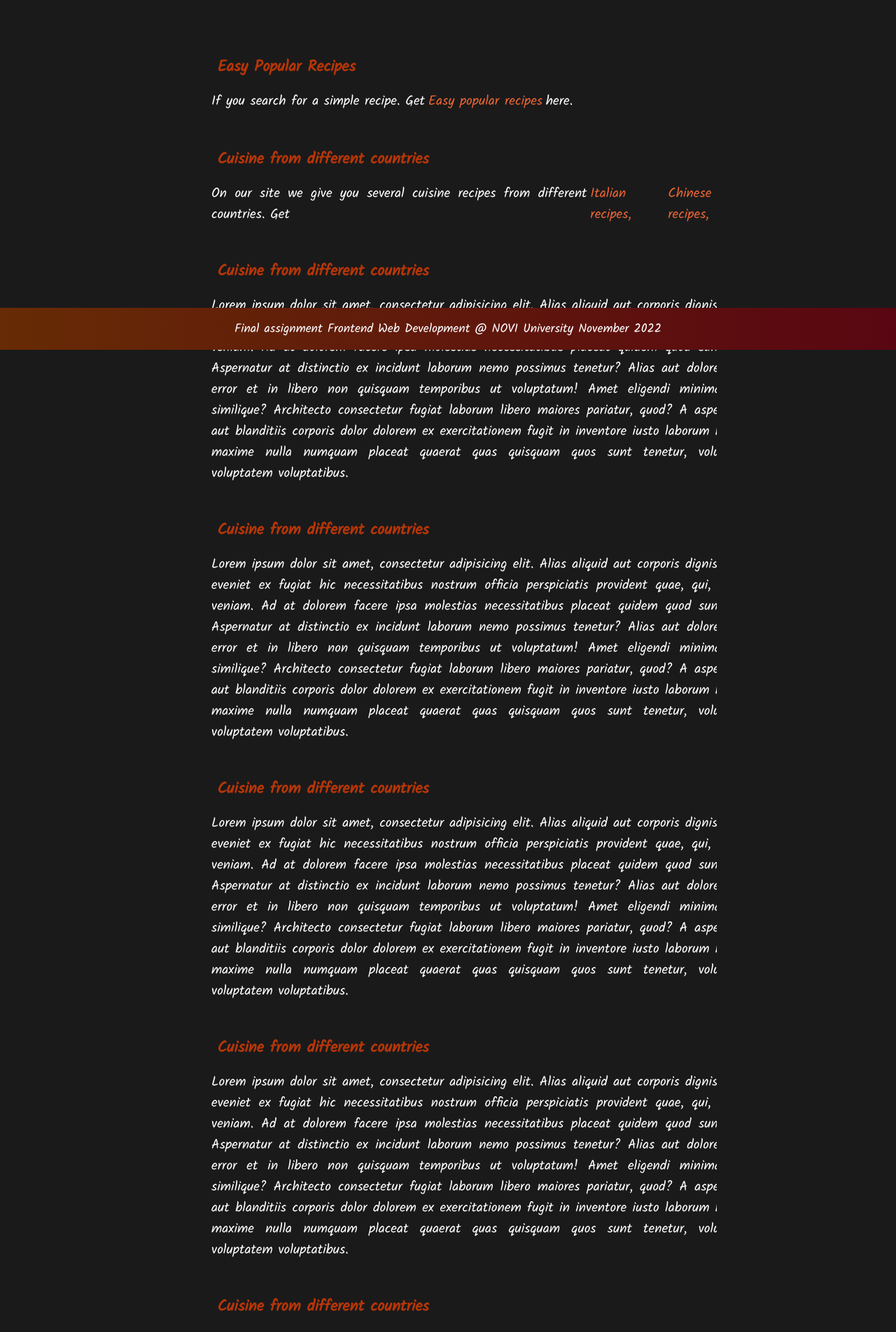
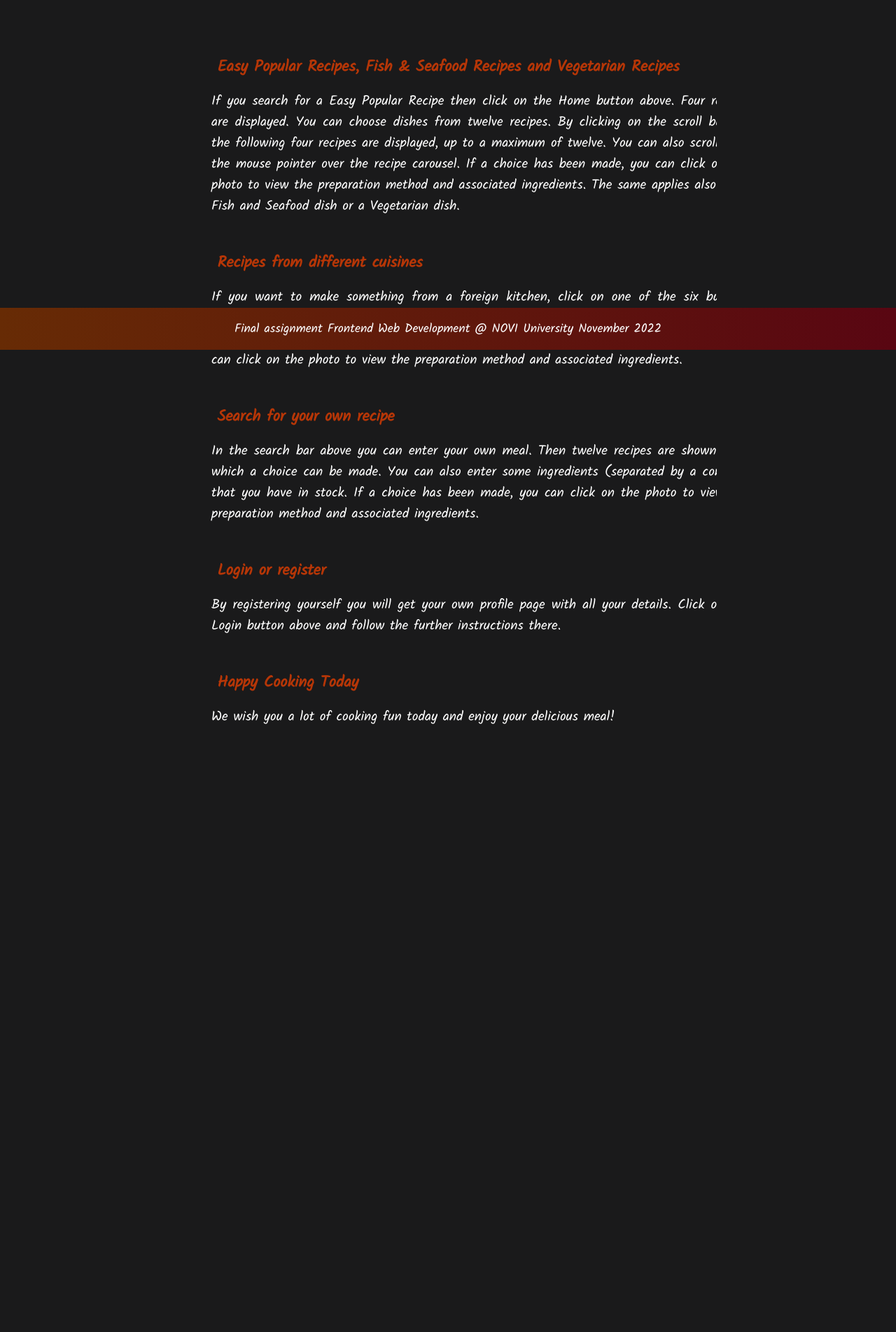
Before and after one commit to Peter070757/happy-cooking-today, a React (Create React App) app: page /About in a window 1280 px wide. Shown: the part 300-2204 px from the top of the page at 70% size. After the commit the page ends 1380 px from the top, so only its background shows below. Built offline with nearby package versions, Linux system fonts and the light colour scheme.

Commit message:
Add about file via upload

```diff
--- a/src/components/About/About.jsx
+++ b/src/components/About/About.jsx
@@ -1,65 +1,62 @@
 import React from 'react';
 import StyledCard from "./CardAbout/CardAbout";
-import {Link} from "react-router-dom";
+
+//import {Link} from "react-router-dom";
 
 function About() {
     return (
         <>
             <StyledCard>
-                <h4>Easy Popular Recipes</h4>
+                <h4>Easy Popular Recipes, Fish & Seafood Recipes and Vegetarian Recipes</h4>
             </StyledCard>
             <StyledCard>
-                <p>If you search for a simple recipe. Get <Link className='navLink' to="/">Easy popular recipes</Link>here.</p>
+                <p>If you search for a Easy Popular Recipe then click on the Home button above. Four recipes are
+                    displayed. You can choose dishes from twelve recipes. By clicking on the scroll button, the
+                    following four recipes are displayed, up to a maximum of twelve. You can also scroll with the mouse
+                    pointer over the recipe carousel. If a choice has been made, you can click on the photo to view the
+                    preparation
+                    method and associated ingredients. The same applies also for a Fish and Seafood dish or a Vegetarian
+                    dish.
+                </p>
             </StyledCard>
-
             <StyledCard>
-                <h4>Cuisine from different countries</h4>
+                <h4>Recipes from different cuisines</h4>
             </StyledCard>
             <StyledCard>
                 <p>
-                    On our site we give you several cuisine recipes from different countries. Get
-                    <Link className='navLink' to="/cuisine/italian">Italian recipes,</Link>
-                    <Link className='navLink' to="/cuisine/chinese"> Chinese recipes,</Link>
+                    If you want to make something from a foreign kitchen, click on one of the six buttons above. You can
+                    choose dishes from Spain, France, Italy, India, Thailand or China. Twelve recipes are then
+                    displayed. You can make a choice from this. If a choice has been made, you can click on the photo to
+                    view the preparation method and associated ingredients.
                 </p>
             </StyledCard>
             <StyledCard>
-                <h4>Cuisine from different countries</h4>
+                <h4>Search for your own recipe</h4>
             </StyledCard>
             <StyledCard>
                 <p>
-                 Lorem ipsum dolor sit amet, consectetur adipisicing elit. Alias aliquid aut corporis dignissimos eveniet ex fugiat hic necessitatibus nostrum officia perspiciatis provident quae, qui, ullam veniam. Ad at dolorem facere ipsa molestias necessitatibus placeat quidem quod sunt vel. Aspernatur at distinctio ex incidunt laborum nemo possimus tenetur? Alias aut doloremque error et in libero non quisquam temporibus ut voluptatum! Amet eligendi minima sed similique? Architecto consectetur fugiat laborum libero maiores pariatur, quod? A asperiores aut blanditiis corporis dolor dolorem ex exercitationem fugit in inventore iusto laborum magni maxime nulla numquam placeat quaerat quas quisquam quos sunt tenetur, voluptate voluptatem voluptatibus.
+                    In the search bar above you can enter your own meal. Then twelve recipes are shown from which a
+                    choice
+                    can be made. You can also enter some ingredients (separated by a comma) that you have in stock.
+                    If a choice has been made, you can click on the photo to view the preparation method and associated
+                    ingredients.
                 </p>
             </StyledCard>
             <StyledCard>
-                <h4>Cuisine from different countries</h4>
+                <h4>Login or register</h4>
             </StyledCard>
             <StyledCard>
                 <p>
-                    Lorem ipsum dolor sit amet, consectetur adipisicing elit. Alias aliquid aut corporis dignissimos eveniet ex fugiat hic necessitatibus nostrum officia perspiciatis provident quae, qui, ullam veniam. Ad at dolorem facere ipsa molestias necessitatibus placeat quidem quod sunt vel. Aspernatur at distinctio ex incidunt laborum nemo possimus tenetur? Alias aut doloremque error et in libero non quisquam temporibus ut voluptatum! Amet eligendi minima sed similique? Architecto consectetur fugiat laborum libero maiores pariatur, quod? A asperiores aut blanditiis corporis dolor dolorem ex exercitationem fugit in inventore iusto laborum magni maxime nulla numquam placeat quaerat quas quisquam quos sunt tenetur, voluptate voluptatem voluptatibus.
+                    By registering yourself you will get your own profile page with all your details. Click on the Login
+                    button above and follow the further instructions there.
                 </p>
             </StyledCard>
             <StyledCard>
-                <h4>Cuisine from different countries</h4>
+                <h4>Happy Cooking Today</h4>
             </StyledCard>
             <StyledCard>
                 <p>
-                    Lorem ipsum dolor sit amet, consectetur adipisicing elit. Alias aliquid aut corporis dignissimos eveniet ex fugiat hic necessitatibus nostrum officia perspiciatis provident quae, qui, ullam veniam. Ad at dolorem facere ipsa molestias necessitatibus placeat quidem quod sunt vel. Aspernatur at distinctio ex incidunt laborum nemo possimus tenetur? Alias aut doloremque error et in libero non quisquam temporibus ut voluptatum! Amet eligendi minima sed similique? Architecto consectetur fugiat laborum libero maiores pariatur, quod? A asperiores aut blanditiis corporis dolor dolorem ex exercitationem fugit in inventore iusto laborum magni maxime nulla numquam placeat quaerat quas quisquam quos sunt tenetur, voluptate voluptatem voluptatibus.
-                </p>
-            </StyledCard>
-            <StyledCard>
-                <h4>Cuisine from different countries</h4>
-            </StyledCard>
-            <StyledCard>
-                <p>
-                    Lorem ipsum dolor sit amet, consectetur adipisicing elit. Alias aliquid aut corporis dignissimos eveniet ex fugiat hic necessitatibus nostrum officia perspiciatis provident quae, qui, ullam veniam. Ad at dolorem facere ipsa molestias necessitatibus placeat quidem quod sunt vel. Aspernatur at distinctio ex incidunt laborum nemo possimus tenetur? Alias aut doloremque error et in libero non quisquam temporibus ut voluptatum! Amet eligendi minima sed similique? Architecto consectetur fugiat laborum libero maiores pariatur, quod? A asperiores aut blanditiis corporis dolor dolorem ex exercitationem fugit in inventore iusto laborum magni maxime nulla numquam placeat quaerat quas quisquam quos sunt tenetur, voluptate voluptatem voluptatibus.
-                </p>
-            </StyledCard>
-            <StyledCard>
-                <h4>Cuisine from different countries</h4>
-            </StyledCard>
-            <StyledCard>
-                <p>
-                    Lorem ipsum dolor sit amet, consectetur adipisicing elit. Alias aliquid aut corporis dignissimos eveniet ex fugiat hic necessitatibus nostrum officia perspiciatis provident quae, qui, ullam veniam. Ad at dolorem facere ipsa molestias necessitatibus placeat quidem quod sunt vel. Aspernatur at distinctio ex incidunt laborum nemo possimus tenetur? Alias aut doloremque error et in libero non quisquam temporibus ut voluptatum! Amet eligendi minima sed similique? Architecto consectetur fugiat laborum libero maiores pariatur, quod? A asperiores aut blanditiis corporis dolor dolorem ex exercitationem fugit in inventore iusto laborum magni maxime nulla numquam placeat quaerat quas quisquam quos sunt tenetur, voluptate voluptatem voluptatibus.
+                    We wish you a lot of cooking fun today and enjoy your delicious meal!
                 </p>
             </StyledCard>
         </>
```
